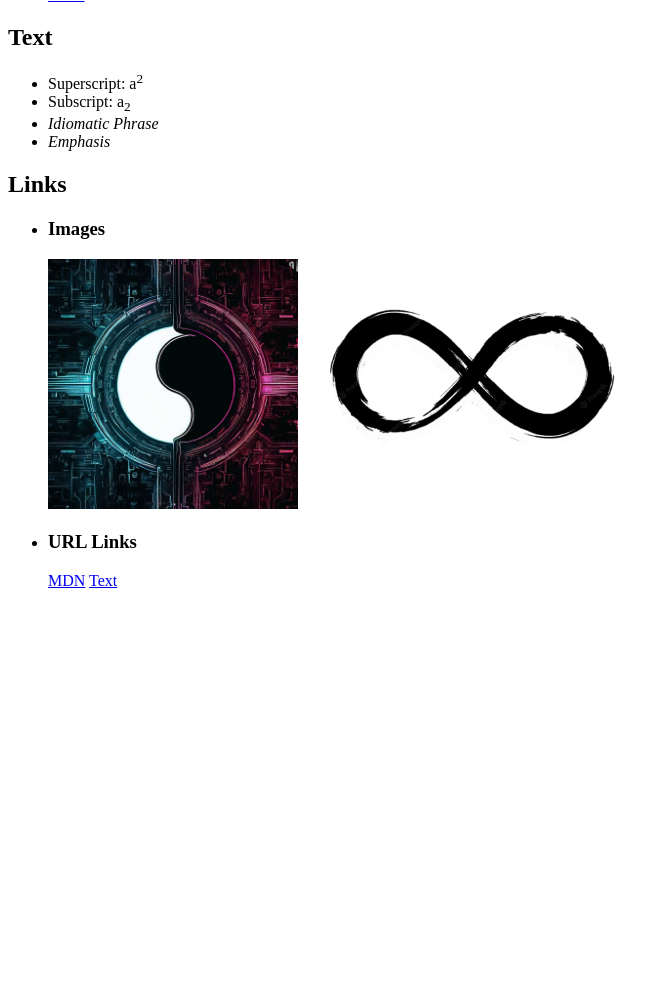
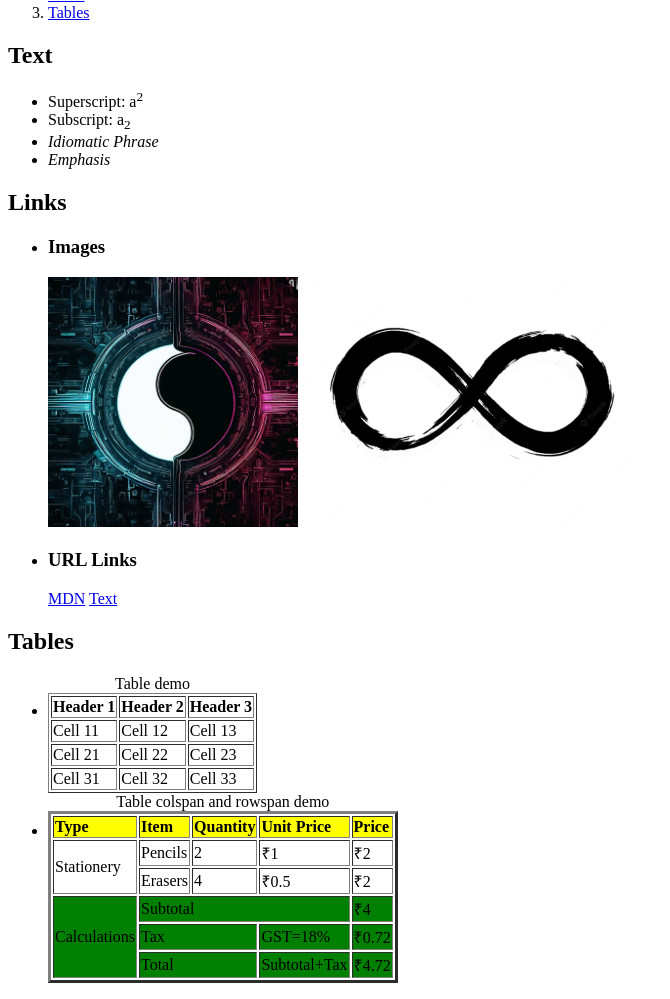
Before and after one commit to d4rkr0n1n-tech/The-HTML-Project, a plain HTML site: page index.html in a window 1280 px wide. Shown: the part 197-1196 px from the top of the page, without its empty margins (0-670 px from the left). Before the commit the page ends 803 px from the top, so only its background shows below. Drawn offline with Linux system fonts and the light colour scheme.

Commit message:
update index.html

```diff
--- a/index.html
+++ b/index.html
@@ -16,6 +16,7 @@
     <ol>
       <li><a href="#text">Text</a></li>
       <li><a href="#links">Links</a></li>
+      <li><a href="#tables">Tables</a></li>
     </ol>
 
     <h2 id="text">Text</h2>
@@ -40,5 +41,90 @@
         <a href="text.html">Text</a>
       </li>
     </ul>
+
+    <h2 id="tables">Tables</h2>
+    <ul>
+      <li>
+        <table border="1">
+          <caption>
+            Table demo
+          </caption>
+          <thead>
+            <tr>
+              <th>Header 1</th>
+              <th>Header 2</th>
+              <th>Header 3</th>
+            </tr>
+          </thead>
+          <tbody>
+            <tr>
+              <td>Cell 11</td>
+              <td>Cell 12</td>
+              <td>Cell 13</td>
+            </tr>
+            <tr>
+              <td>Cell 21</td>
+              <td>Cell 22</td>
+              <td>Cell 23</td>
+            </tr>
+          </tbody>
+          <tfoot>
+            <tr>
+              <td>Cell 31</td>
+              <td>Cell 32</td>
+              <td>Cell 33</td>
+            </tr>
+          </tfoot>
+        </table>
+      </li>
+      <li>
+        <table border="3">
+          <caption>
+            Table colspan and rowspan demo
+          </caption>
+          <thead style="background-color: yellow;">
+            <tr>
+              <th>Type</th>
+              <th>Item</th>
+              <th>Quantity</th>
+              <th>Unit Price</th>
+              <th>Price</th>
+            </tr>
+          </thead>
+          <tbody>
+            <tr>
+              <td rowspan="2">Stationery</td>
+              <td>Pencils</td>
+              <td>2</td>
+              <td>₹1</td>
+              <td>₹2</td>
+            </tr>
+            <tr>
+              <td>Erasers</td>
+              <td>4</td>
+              <td>₹0.5</td>
+              <td>₹2</td>
+            </tr>
+          </tbody>
+          <tfoot style="background-color: green;">
+            <tr>
+              <td rowspan="3">Calculations</td>
+              <td colspan="3">Subtotal</td>
+              <td>₹4</td>
+            </tr>
+            <tr>
+              <td colspan="2">Tax</td>
+              <td>GST=18%</td>
+              <td>₹0.72</td>
+            </tr>
+            <tr>
+              <td colspan="2">Total</td>
+              <td>Subtotal+Tax</td>
+              <td>₹4.72</td>
+            </tr>
+          </tfoot>
+        </table>
+      </li>
+    </ul>
   </body>
 </html>
```
